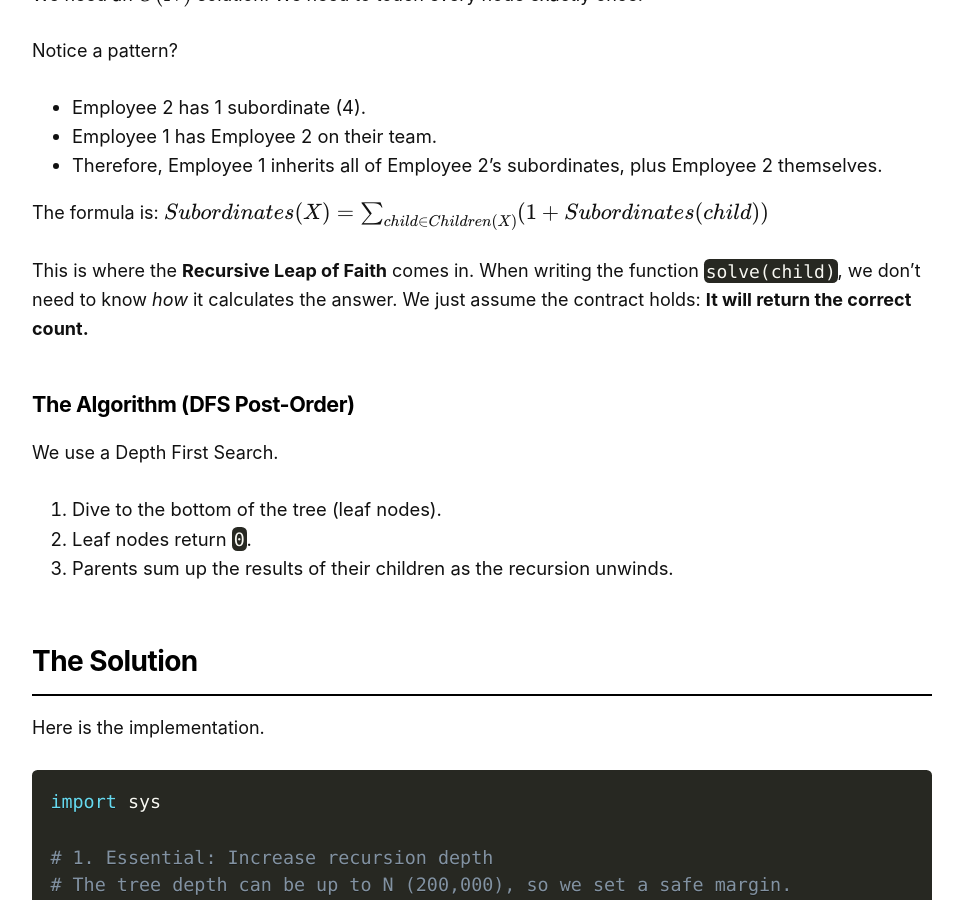
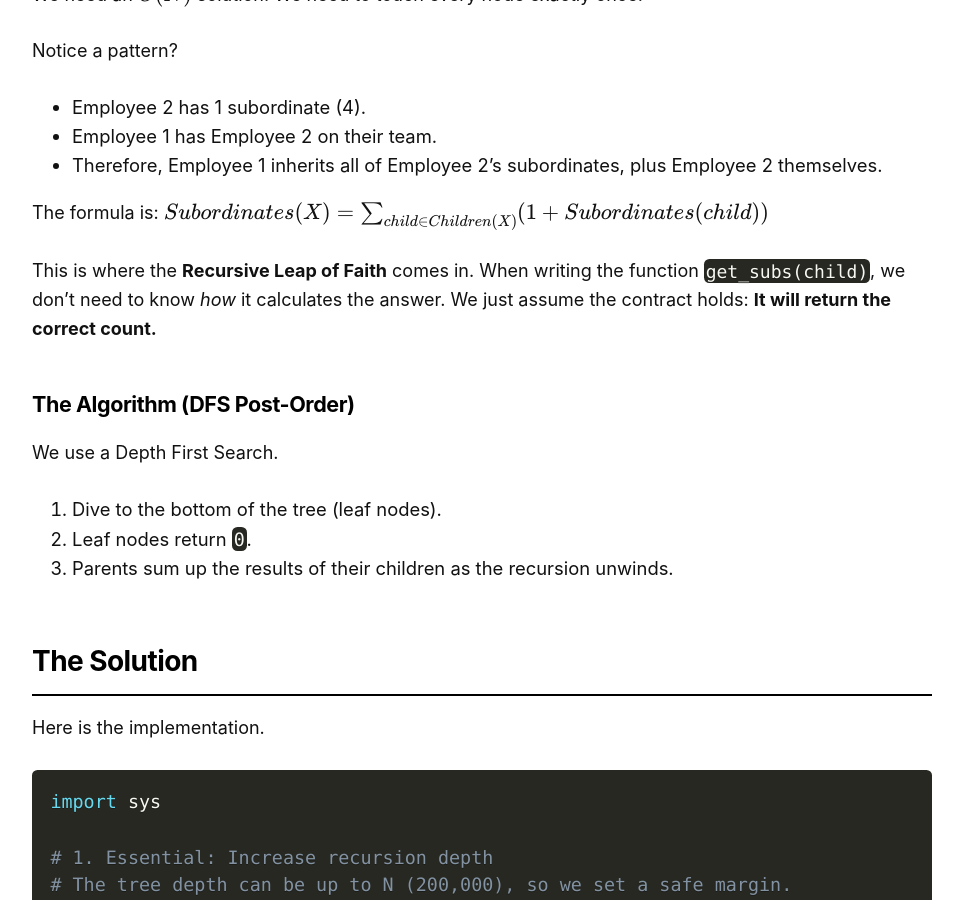
Before and after one commit to kart/karthik.dev, a Jekyll site: the page built from _posts/2026-01-09-cses-1674.md, in a window 1280 px wide and 900 px high, scrolled down 2591 px. Shown: the whole window, without its empty margins (158-1121 px from the left). Built offline with Jekyll 4.4.1, drawn with Linux system fonts in a browser that asks for light colours; nearby versions of some CDN libraries.

Commit message:
minor update

```diff
--- a/_posts/2026-01-09-cses-1674.md
+++ b/_posts/2026-01-09-cses-1674.md
@@ -81,7 +81,7 @@ Notice a pattern?
 The formula is:
 $$Subordinates(X) = \sum_{child \in Children(X)} (1 + Subordinates(child))$$
 
-This is where the **Recursive Leap of Faith** comes in. When writing the function `solve(child)`, we don't need to know *how* it calculates the answer. We just assume the contract holds: **It will return the correct count.**
+This is where the **Recursive Leap of Faith** comes in. When writing the function `get_subs(child)`, we don't need to know *how* it calculates the answer. We just assume the contract holds: **It will return the correct count.**
 
 ### The Algorithm (DFS Post-Order)
 We use a Depth First Search.
```
